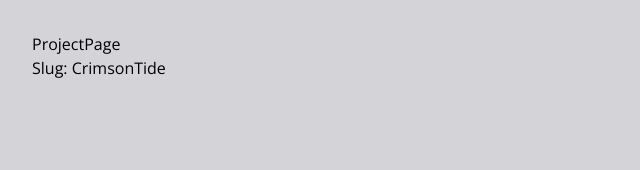
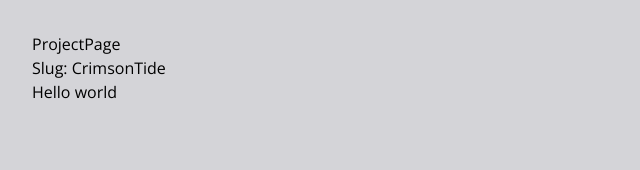
Before and after one commit to evgeniyp92/personal-site, a Next.js app: page /projects/CrimsonTide in a window 1280 px wide. Shown: the top 170 px of the page, without its empty margins (0-640 px from the left). Built offline with nearby package versions, Linux system fonts and the light colour scheme.

Commit message:
Implement Markdown rendering w/ react-markdown

```diff
--- a/package.json
+++ b/package.json
@@ -11,7 +11,8 @@
   "dependencies": {
     "next": "14.1.0",
     "react": "^18",
-    "react-dom": "^18"
+    "react-dom": "^18",
+    "react-markdown": "^9.0.1"
   },
   "devDependencies": {
     "@types/node": "20.11.19",
--- a/src/app/projects/[slug]/page.jsx
+++ b/src/app/projects/[slug]/page.jsx
@@ -1,10 +1,14 @@
 // get route params
+import Markdown from 'react-markdown';
+
+const markdown = '# Hello world';
 
 export default function ProjectPage({ params }) {
   return (
     <div>
       ProjectPage
       <h1>Slug: {params.slug}</h1>
+      <Markdown>{markdown}</Markdown>
     </div>
   );
 }
```
Also changed, not shown: 1 other file (tests, documents, lock files or other folders).
